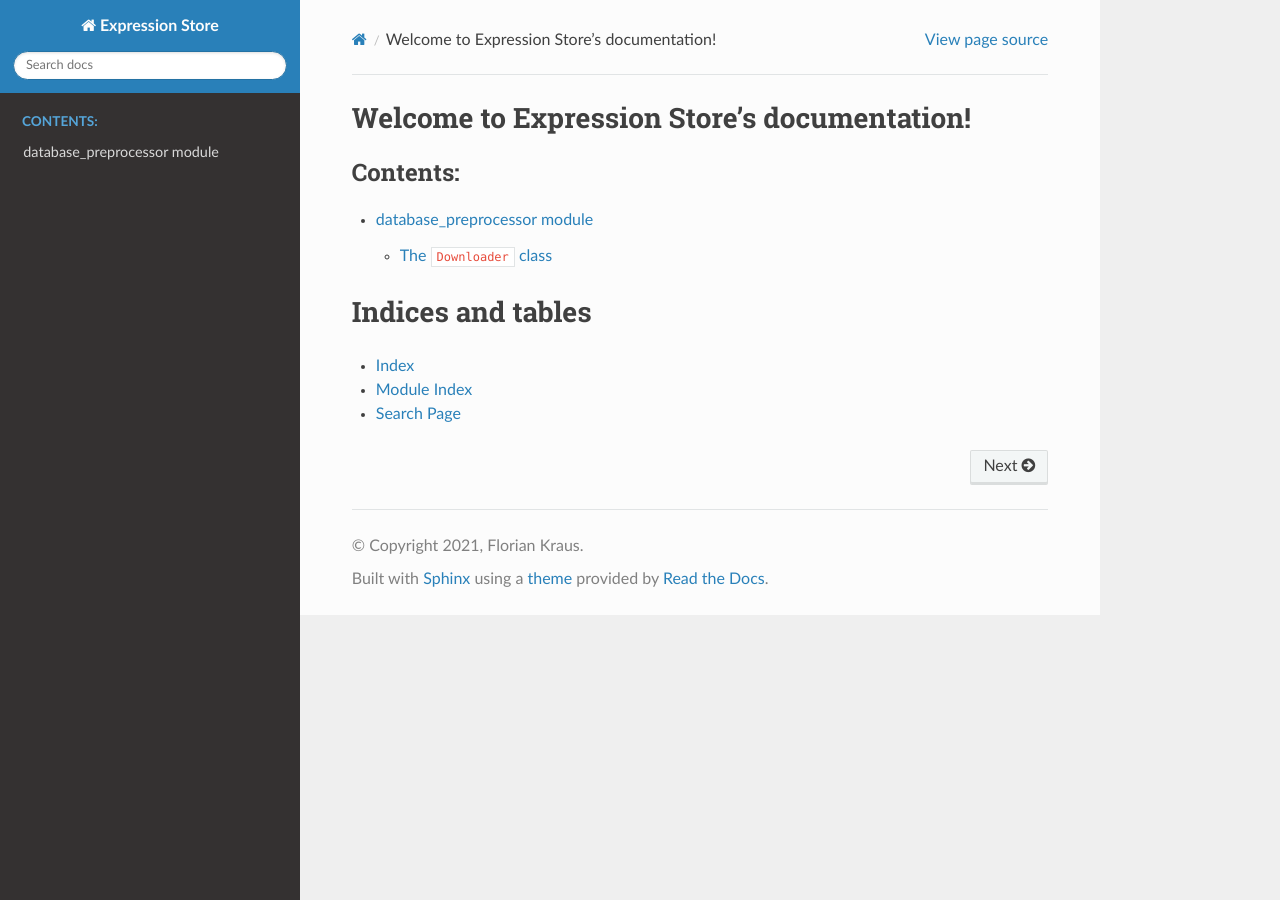
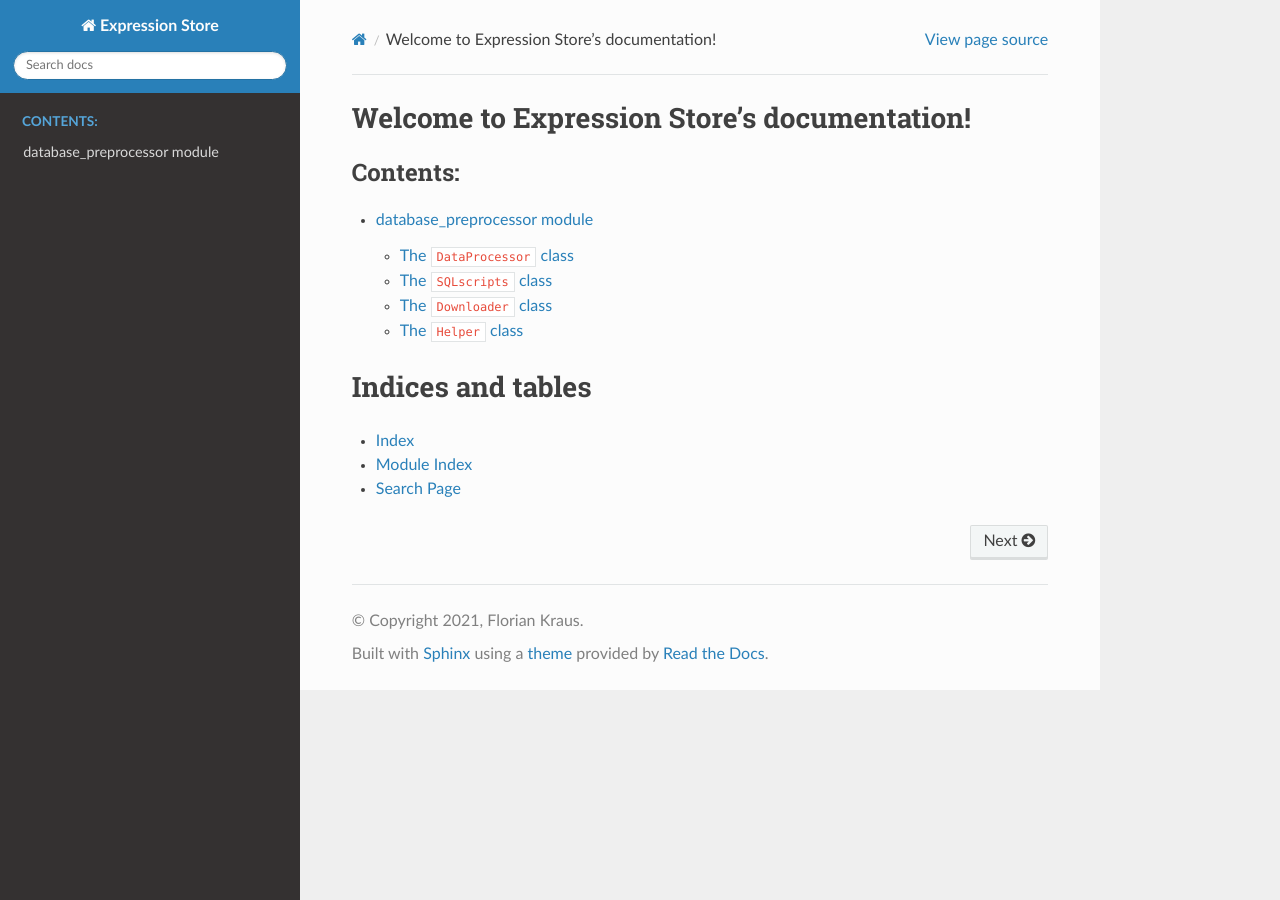
Before and after one commit to florrest/expression_store, a Sphinx documentation site: the page built from docs/source/index.rst, in a window 1280 px wide. Built offline with Sphinx 7.4.7 and the Read the Docs theme 2.0.0, drawn with Linux system fonts in a browser that asks for light colours.

Commit message:
Added additional classes

```diff
--- a/docs/source/database_preprocessor.rst
+++ b/docs/source/database_preprocessor.rst
@@ -1,5 +1,19 @@
 database\_preprocessor module
 =============================
+
+The ``DataProcessor`` class
+************************
+.. autoclass:: database_preprocessor.DataProcessor
+    :members:
+    :undoc-members:
+    :show-inheritance:
+
+The ``SQLscripts`` class
+************************
+.. autoclass:: database_preprocessor.SQLscripts
+    :members:
+    :undoc-members:
+    :show-inheritance:
 
 The ``Downloader`` class
 ************************
@@ -9,6 +23,7 @@ The ``Downloader`` class
     :show-inheritance:
 
 The ``Helper`` class
+********************
 .. autoclass:: database_preprocessor.Helper
     :members:
     :undoc-members:
```
